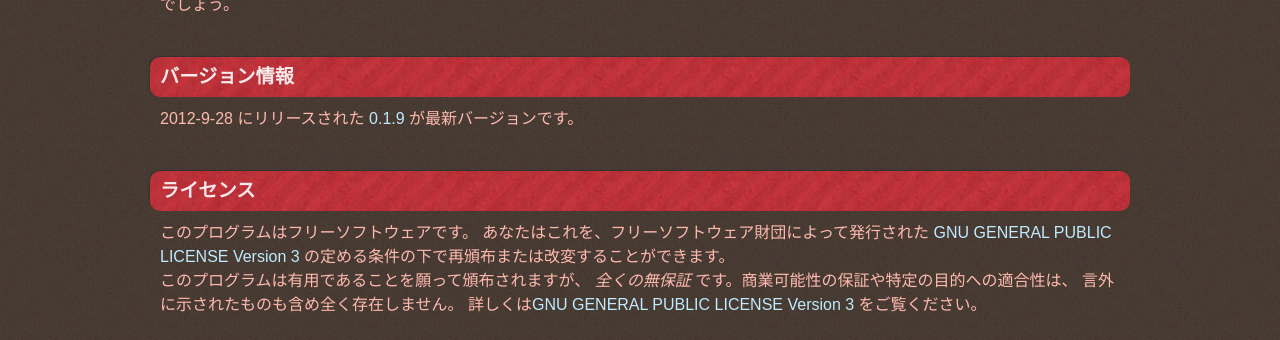
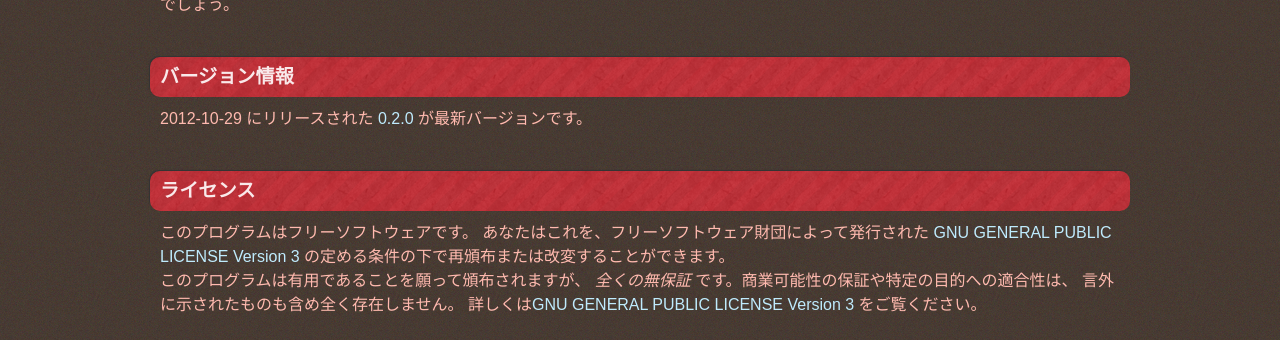
Before and after one commit to logaling/logaling.github.com, a Jekyll site: the page built from about.md, in a window 1280 px wide. Shown: the part 612-952 px from the top of the page. Built offline with Jekyll 4.4.1, drawn with Linux system fonts in a browser that asks for light colours; some web fonts are replaced; Markdown is read by kramdown in place of the engine named in the settings.

```diff
--- a/about.md
+++ b/about.md
@@ -21,7 +21,7 @@ logaling-command をつかうことで、翻訳作業に欠かせない作業が
 
 バージョン情報
 --------------
-2012-9-28 にリリースされた [0.1.9](https://github.com/logaling/logaling-command/blob/v0.1.9/CHANGES) が最新バージョンです。
+2012-10-29 にリリースされた [0.2.0](https://github.com/logaling/logaling-command/blob/v0.2.0/CHANGES) が最新バージョンです。
 
 ライセンス
 ----------
```
Also changed, not shown: tutorial.md (+1 -1 lines).
